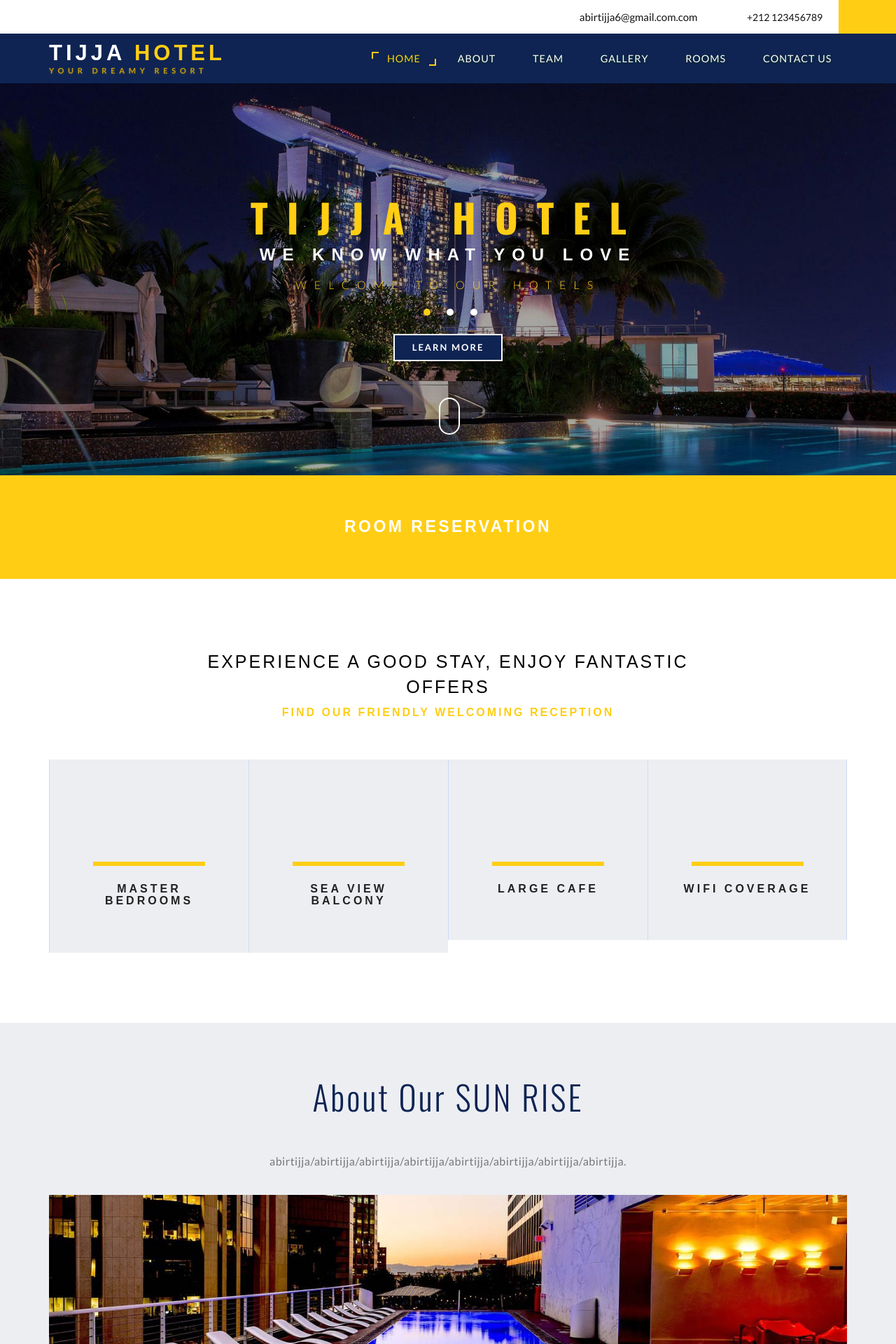
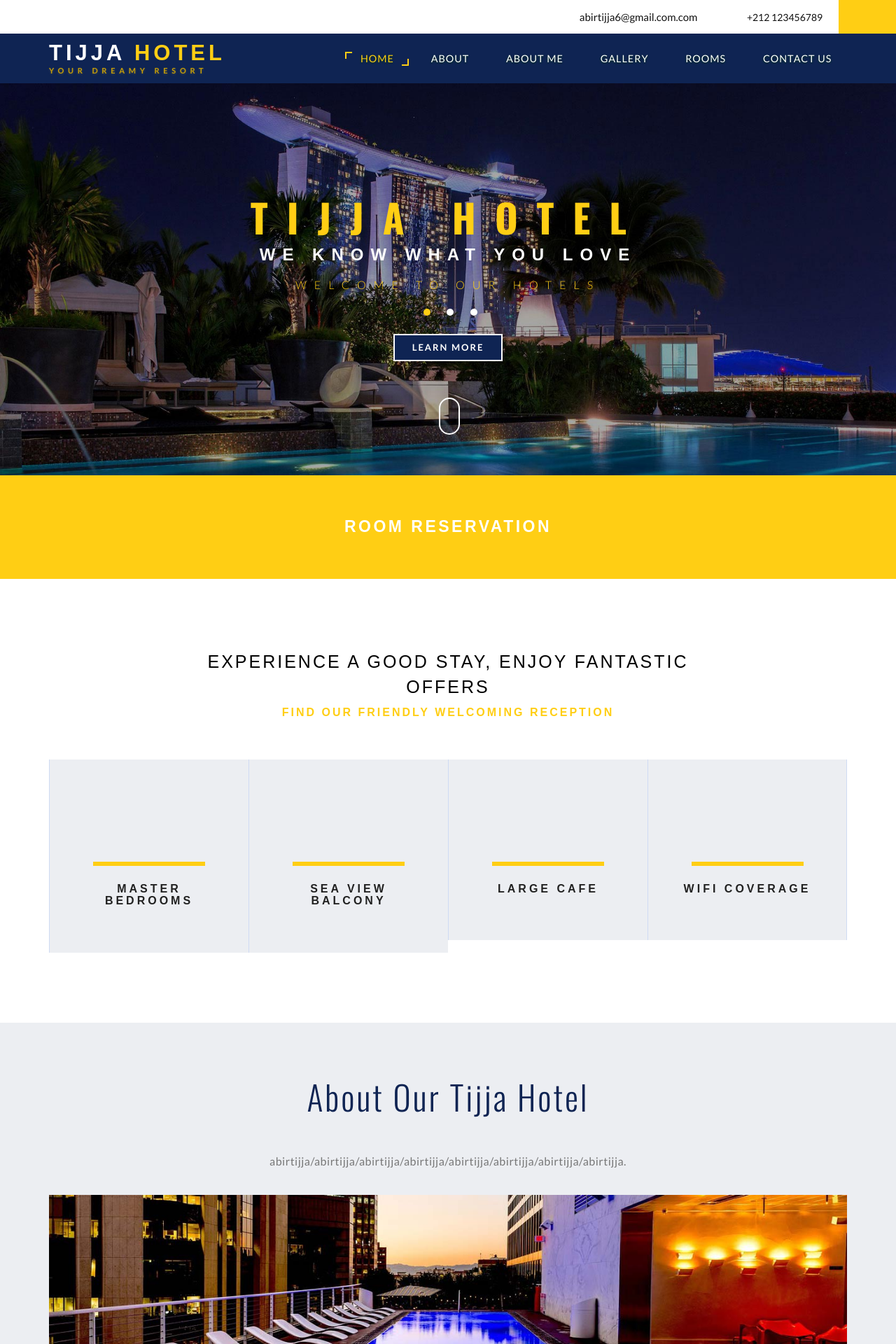
Before and after one commit to abirtijja5/NewCodingBot, a PHP site: page / in a window 1280 px wide. Shown: the top 1920 px of the page at 70% size. Run offline with PHP 8.4, Linux system fonts and the light colour scheme; data that the repository does not hold is empty; some web fonts are replaced.

Commit message:
Update index.php

```diff
--- a/0/index.php
+++ b/0/index.php
@@ -66,12 +66,12 @@ include('db.php');
 					<h1><a class="navbar-brand" href="index.php">Tijja <span> Hotel</span><p class="logo_w3l_agile_caption">Your Dreamy Resort</p></a></h1>
 				</div>
 				<!-- Collect the nav links, forms, and other content for toggling -->
-				<div class="collapse navbar-collapse navbar-right" id="bs-example-navbar-collapse-1">
+				<div class="collapse navbar-collapse navbar-right" id="bs-example-navbar-collapse-1" >
 					<nav class="menu menu--iris">
 						<ul class="nav navbar-nav menu__list">
 							<li class="menu__item menu__item--current"><a href="" class="menu__link">Home</a></li>
 							<li class="menu__item"><a href="#about" class="menu__link scroll">About</a></li>
-							<li class="menu__item"><a href="#team" class="menu__link scroll">Team</a></li>
+							<li class="menu__item"><a href="#team" class="menu__link scroll">About Me</a></li>
 							<li class="menu__item"><a href="#gallery" class="menu__link scroll">Gallery</a></li>
 							<li class="menu__item"><a href="#rooms" class="menu__link scroll">Rooms</a></li>
 							<li class="menu__item"><a href="#contact" class="menu__link scroll">Contact Us</a></li>
@@ -153,7 +153,7 @@ include('db.php');
 								<div class="modal-content">
 									<div class="modal-header">
 										<button type="button" class="close" data-dismiss="modal">&times;</button>
-										<h4>SUN  <span>RISE</span></h4>
+										<h4>Tijja<span>Hotel</span></h4>
 										<img src="images/1.jpg" alt=" " class="img-responsive">
 										<h5>We know what you love</h5>
 										<p>Providing guests unique and enchanting views from their rooms with its exceptional amenities, makes Star Hotel one of bests in its kind.Try our food menu, awesome services and friendly staff while you are here.</p>
@@ -214,7 +214,7 @@ include('db.php');
  	<div class="about-wthree" id="about">
 		  <div class="container">
 				   <div class="ab-w3l-spa">
-                            <h3 class="title-w3-agileits title-black-wthree">About Our SUN RISE</h3>
+                            <h3 class="title-w3-agileits title-black-wthree">About Our Tijja Hotel</h3>
 						   <p class="about-para-w3ls">abirtijja/abirtijja/abirtijja/abirtijja/abirtijja/abirtijja/abirtijja/abirtijja.</p>
 						   <img src="images/about.jpg" class="img-responsive" alt="Hair Salon">
 										<div class="w3l-slider-img">
@@ -554,7 +554,7 @@ include('db.php');
 								<p>Sed tempus vestibulum lacus blandit faucibus.
 									Nunc imperdiet, diam nec rhoncus ullamcorper, nisl nulla suscipit ligula,
 									at imperdiet urna. </p>
-								<h5>Jahnatan Smith</h5>
+								<h5>Jahna Smith</h5>
 								<p>United States</p>
 							</div>
 							<div class="clearfix"> </div>
```
